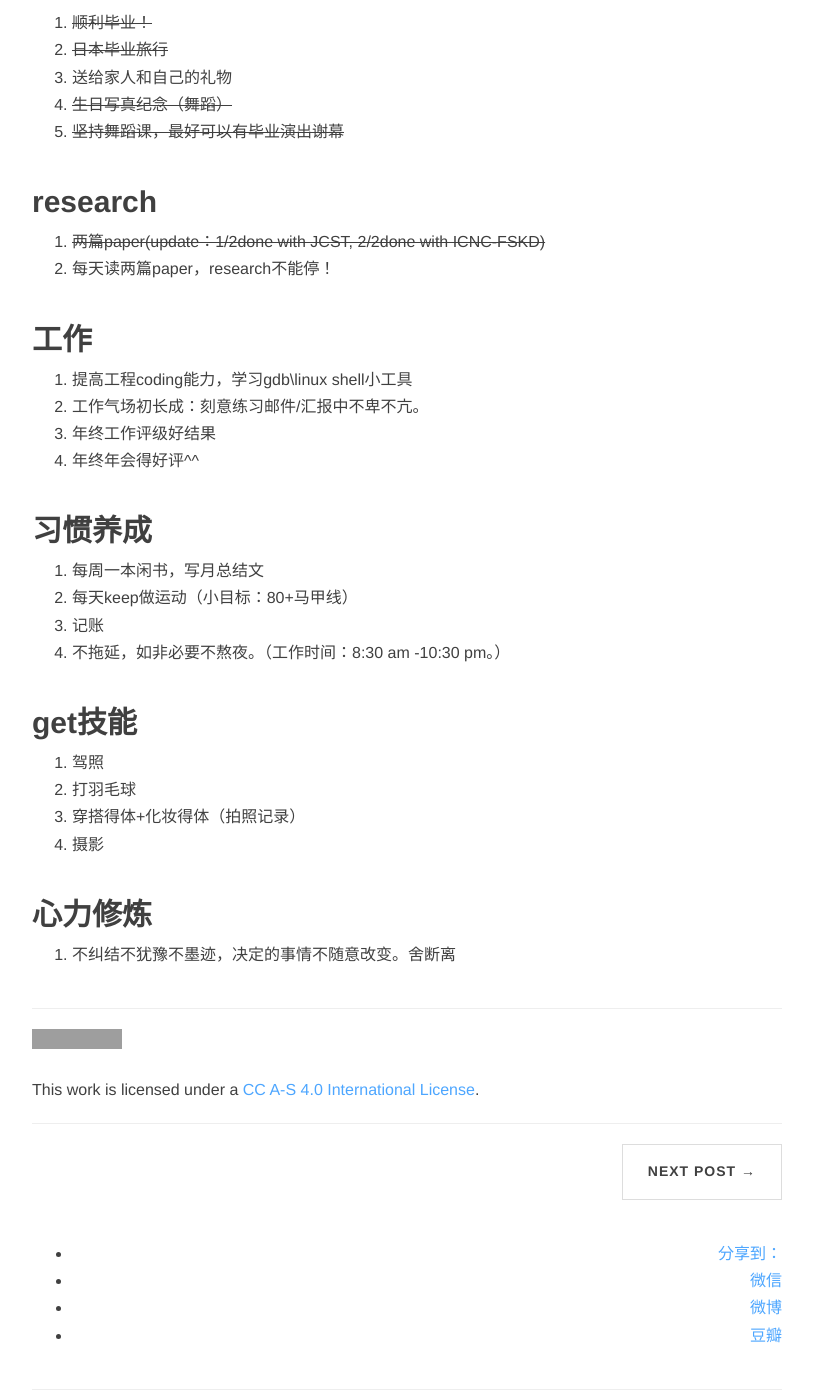
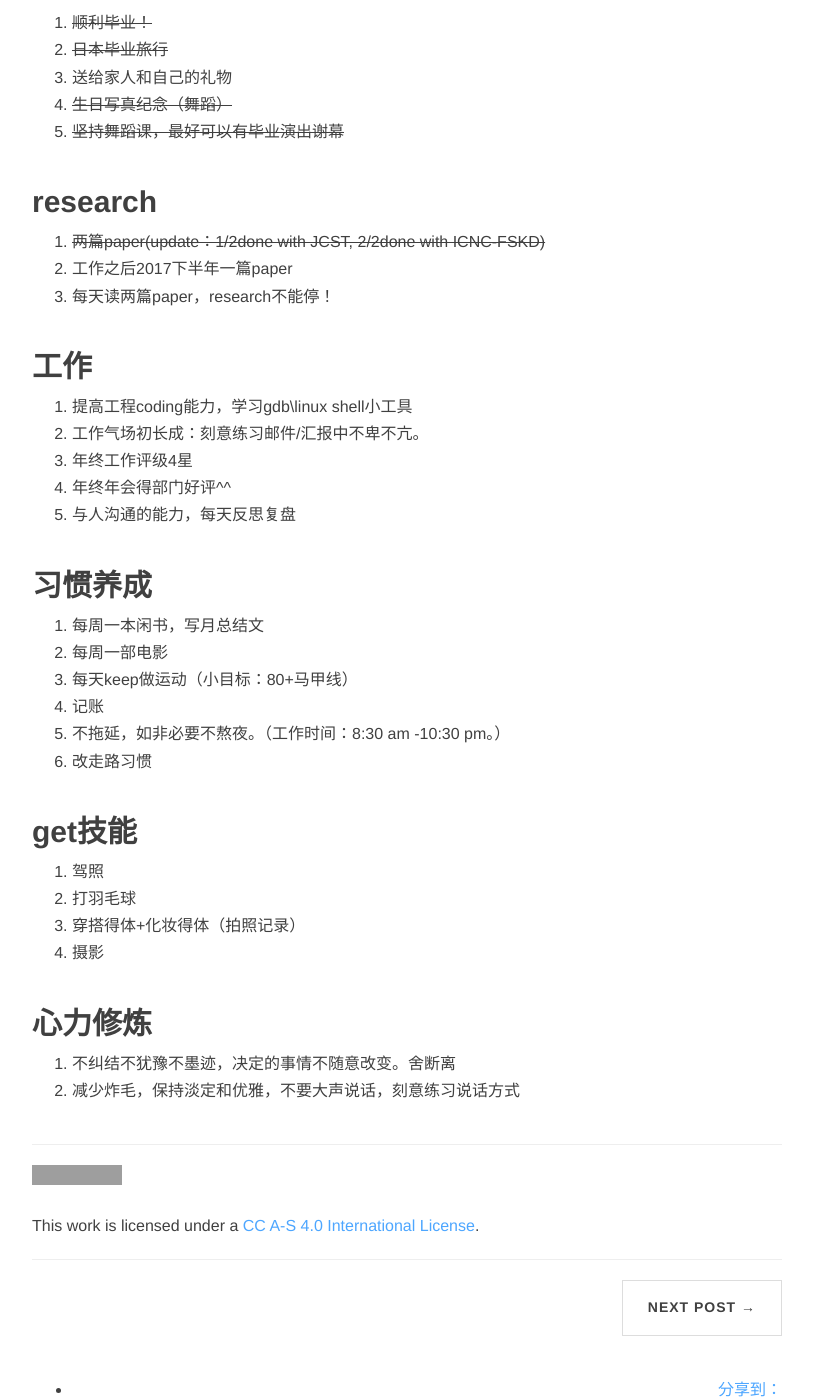
Before and after one commit to betterpotter/betterpotter.github.io, a Jekyll site: the page built from _posts/2017-01-01-new_year_resolution.md, in a window 1280 px wide and 1400 px high, scrolled down 508 px. Shown: the whole window, without its empty margins (233-1046 px from the left). Built offline with Jekyll 4.4.1, drawn with Linux system fonts in a browser that asks for light colours; nearby versions of some CDN libraries; comment, search, counter and statistics services are not loaded; grey boxes are pictures that could not be loaded.

Commit message:
Update 2017-01-01-new_year_resolution.md

```diff
--- a/_posts/2017-01-01-new_year_resolution.md
+++ b/_posts/2017-01-01-new_year_resolution.md
@@ -13,25 +13,28 @@ description: 在地狱里仰望天堂
 4. ~~生日写真纪念（舞蹈）~~
 5. ~~坚持舞蹈课，最好可以有毕业演出谢幕~~
 
-
 ## research
 1. ~~两篇paper(update：1/2done with JCST, 2/2done with ICNC-FSKD)~~
-2. 每天读两篇paper，research不能停！
+2. 工作之后2017下半年一篇paper
+3. 每天读两篇paper，research不能停！
 
 
 ## 工作
 1. 提高工程coding能力，学习gdb\linux shell小工具
 2. 工作气场初长成：刻意练习邮件/汇报中不卑不亢。
-3. 年终工作评级好结果
-4. 年终年会得好评^^
+3. 年终工作评级4星
+4. 年终年会得部门好评^^
+5. 与人沟通的能力，每天反思复盘
 
 
 ## 习惯养成
 
 1. 每周一本闲书，写月总结文
-2. 每天keep做运动（小目标：80+马甲线）
-3. 记账
-4. 不拖延，如非必要不熬夜。（工作时间：8:30 am -10:30 pm。）
+2. 每周一部电影
+3. 每天keep做运动（小目标：80+马甲线）
+4. 记账
+5. 不拖延，如非必要不熬夜。（工作时间：8:30 am -10:30 pm。）
+6. 改走路习惯
 
 
 ## get技能
@@ -43,3 +46,4 @@ description: 在地狱里仰望天堂
 
 ## 心力修炼
 1. 不纠结不犹豫不墨迹，决定的事情不随意改变。舍断离
+2. 减少炸毛，保持淡定和优雅，不要大声说话，刻意练习说话方式
```
